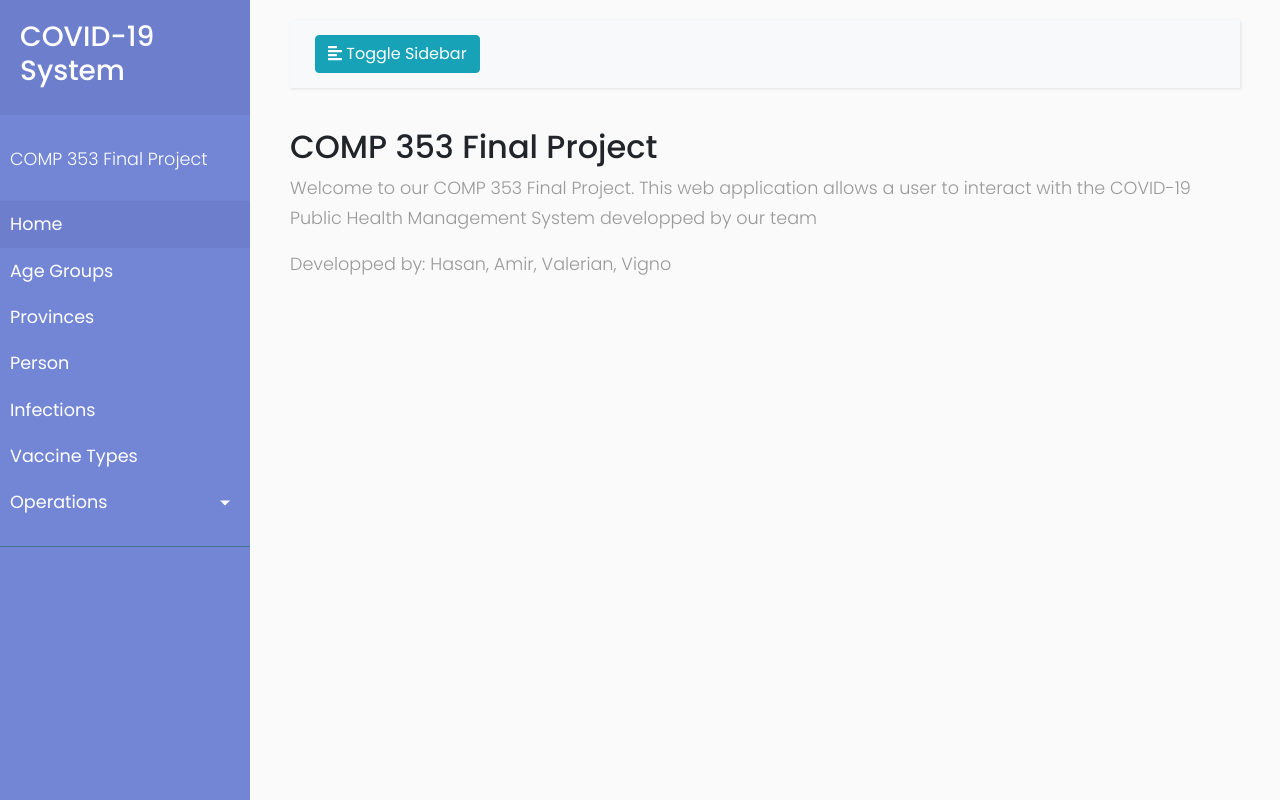
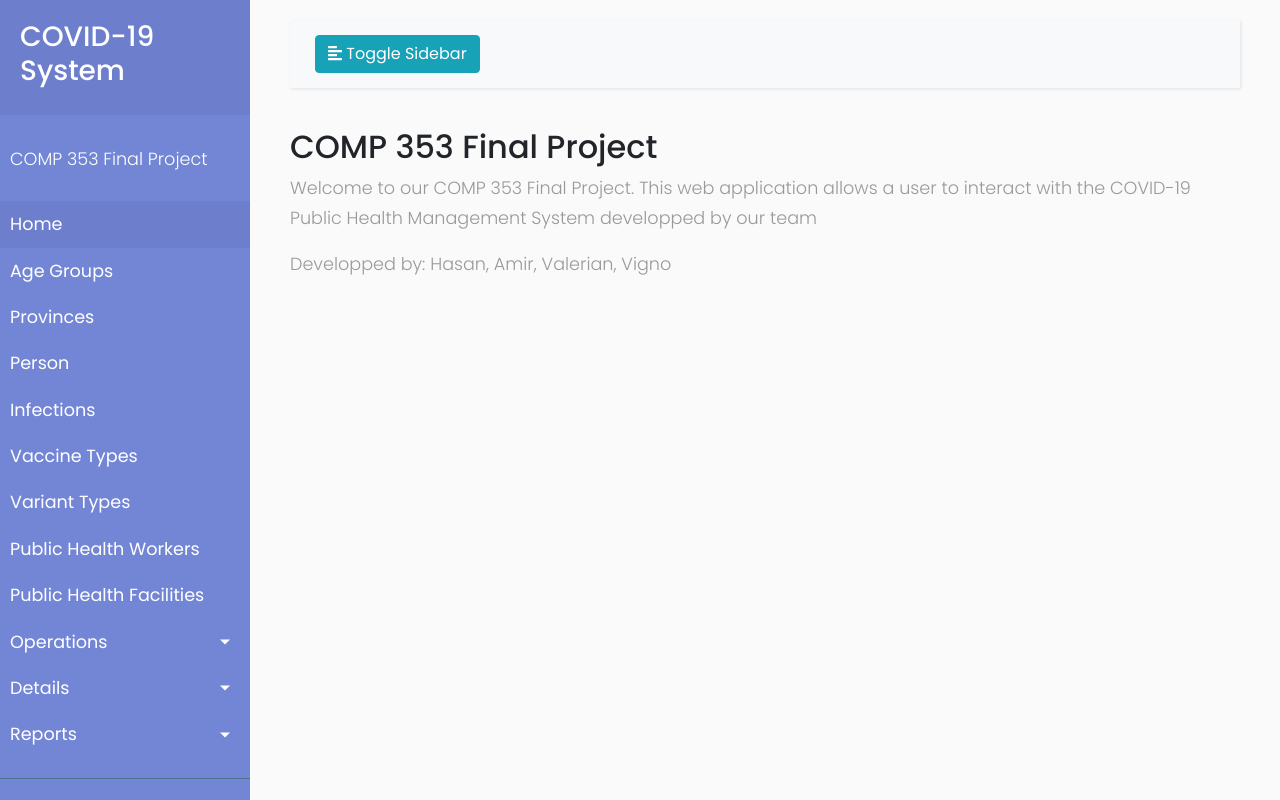
Before and after one commit to Amir-h055/Database, a PHP site: page /index.php in a window 1280 px wide. Run offline with PHP 8.4, Linux system fonts and the light colour scheme; some libraries are stand-ins or nearby versions.

Commit message:
Updated Website header

```diff
--- a/client/common/header.php
+++ b/client/common/header.php
@@ -52,8 +52,17 @@
                     <a href="#">Vaccine Types</a>
                 </li>
                 <li>
-                    <a href="#pageSubmenu" data-toggle="collapse" aria-expanded="false" class="dropdown-toggle">Operations</a>
-                    <ul class="collapse list-unstyled" id="pageSubmenu">
+                    <a href="#">Variant Types</a>
+                </li>
+                <li>
+                    <a href="#">Public Health Workers</a>
+                </li>
+                <li>
+                    <a href="#">Public Health Facilities</a>
+                </li>
+                <li>
+                    <a href="#pageSubmenuOp" data-toggle="collapse" aria-expanded="false" class="dropdown-toggle">Operations</a>
+                    <ul class="collapse list-unstyled" id="pageSubmenuOp">
                         <li>
                             <a href="#">Receive a Shipment</a>
                         </li>
@@ -65,5 +74,39 @@
                         </li>
                     </ul>
                 </li>
+                <li>
+                    <a href="#pageSubmenuDetails" data-toggle="collapse" aria-expanded="false" class="dropdown-toggle">Details</a>
+                    <ul class="collapse list-unstyled" id="pageSubmenuDetails">
+                        <li>
+                            <a href="#">One dose - Age Group 1 to 3</a>
+                        </li>
+                        <li>
+                            <a href="#">Two different doses - Montreal</a>
+                        </li>
+                        <li>
+                            <a href="#">Two different variants - Vaccinated</a>
+                        </li>
+                    </ul>
+                </li>
+                <li>
+                    <a href="#pageSubmenuReports" data-toggle="collapse" aria-expanded="false" class="dropdown-toggle">Reports</a>
+                    <ul class="collapse list-unstyled" id="pageSubmenuReports">
+                        <li>
+                            <a href="#">Inventory per province</a>
+                        </li>
+                        <li>
+                            <a href="#">Vaccination per province (01-01-2021/22-07-2021)</a>
+                        </li>
+                        <li>
+                            <a href="#">Vaccination per cities (QC, 01-01-2021/22-07-2021)</a>
+                        </li>
+                        <li>
+                            <a href="#">Health Workers per Facilities</a>
+                        </li>
+                        <li>
+                            <a href="#">Health Workers QC (&lt; 2 doses)</a>
+                        </li>
+                    </ul>
+                </li>
             </ul>
         </nav>
--- a/create_relations.sql
+++ b/create_relations.sql
@@ -3,8 +3,8 @@ use PROJECT;
 
 
 CREATE TABLE PROJECT.AgeGroup (
-ageGroupID int,
- ageRange VARCHAR(20),
+  ageGroupID int,
+  ageRange VARCHAR(20),
   PRIMARY KEY (ageGroupID)
 );
 
```
